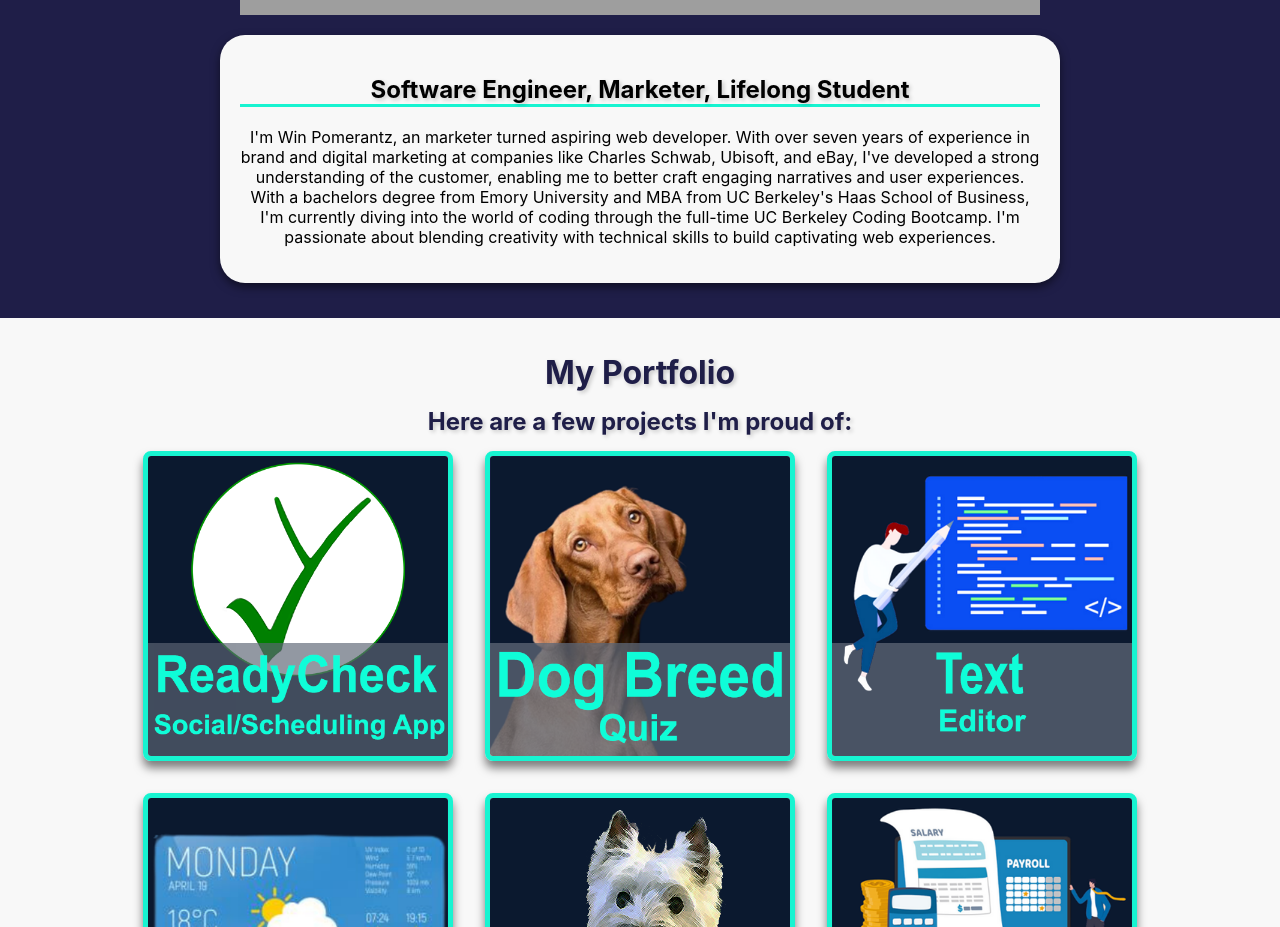
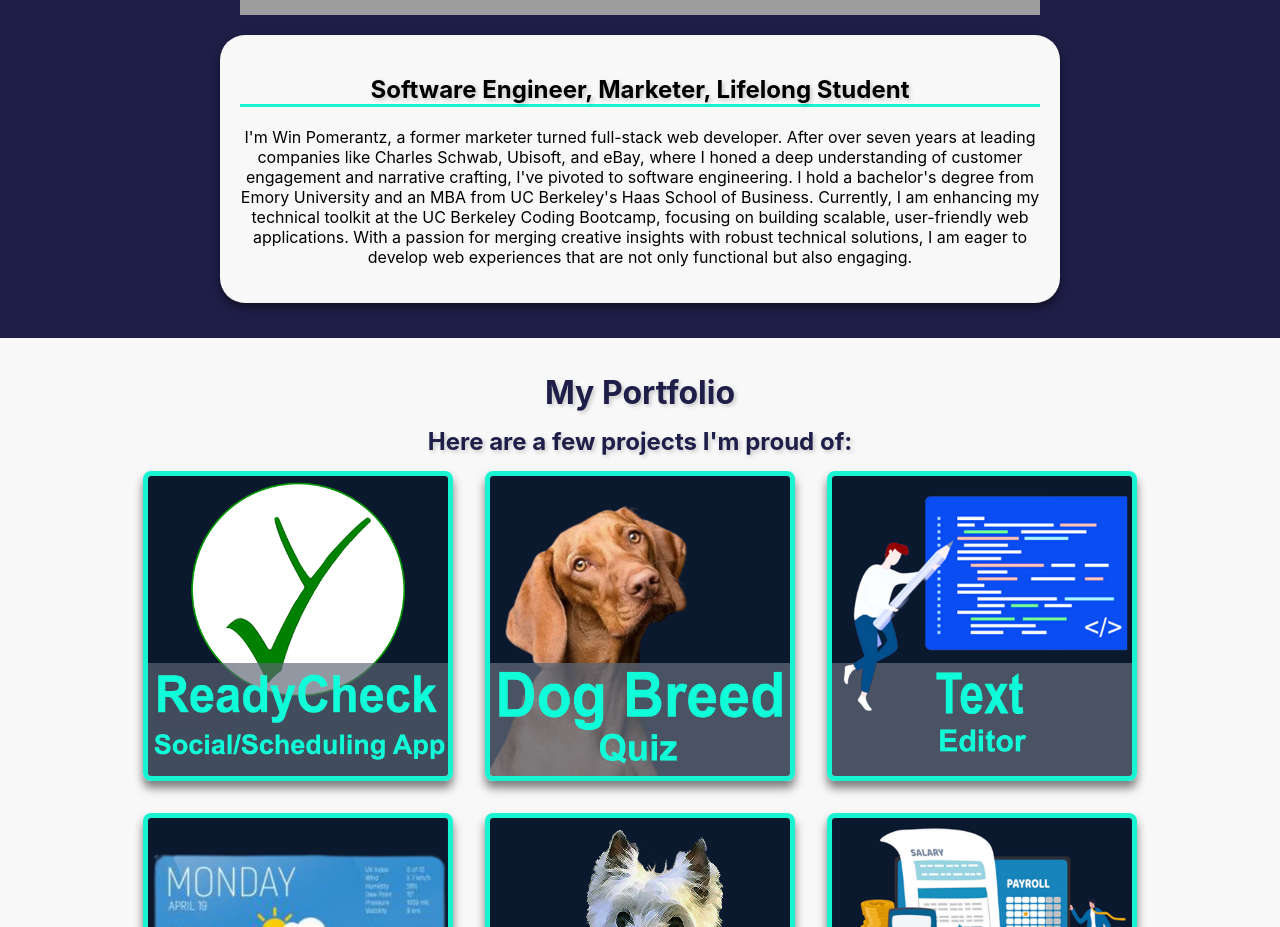
Before and after one commit to winpom/react-portfolio, a React (Create React App) app: page / in a window 1280 px wide. Shown: the part 920-1847 px from the top of the page. Built offline with nearby package versions, Linux system fonts and the light colour scheme; grey boxes are pictures that could not be loaded.

Commit message:
updated About section

```diff
--- a/src/Pages/About/about.js
+++ b/src/Pages/About/about.js
@@ -9,12 +9,11 @@ function AboutPage() {
         <section className="about-text">
             <h2>Software Engineer, Marketer, Lifelong Student</h2>
             <p className="centered">
-                I'm Win Pomerantz, an marketer turned aspiring web developer. With over seven years
-                of experience in brand and digital marketing at companies like Charles Schwab, Ubisoft, and eBay, I've
-                developed a strong understanding of the customer, enabling me to better craft engaging narratives and user experiences.
-                With a bachelors degree from Emory University and MBA from UC Berkeley's Haas School of Business,
-                I'm currently diving into the world of coding through the full-time UC Berkeley Coding Bootcamp.
-                I'm passionate about blending creativity with technical skills to build captivating web experiences.
+                I'm Win Pomerantz, a former marketer turned full-stack web developer. After over seven years at leading companies like Charles Schwab,
+                Ubisoft, and eBay, where I honed a deep understanding of customer engagement and narrative crafting, I've pivoted to software engineering.
+                I hold a bachelor's degree from Emory University and an MBA from UC Berkeley's Haas School of Business. Currently, I am enhancing my
+                technical toolkit at the UC Berkeley Coding Bootcamp, focusing on building scalable, user-friendly web applications. With a passion for
+                merging creative insights with robust technical solutions, I am eager to develop web experiences that are not only functional but also engaging.
             </p>
         </section>
     </section>
```
